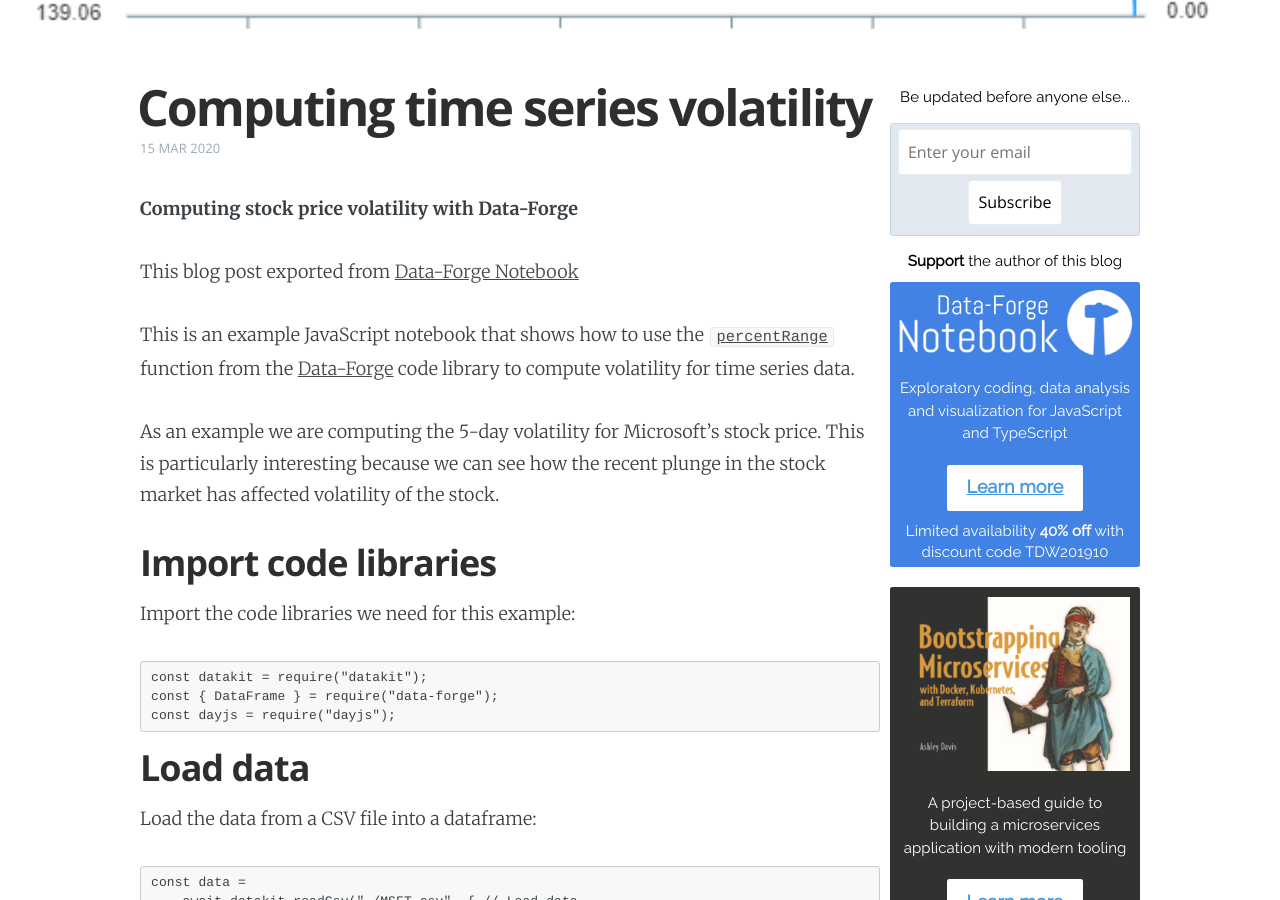
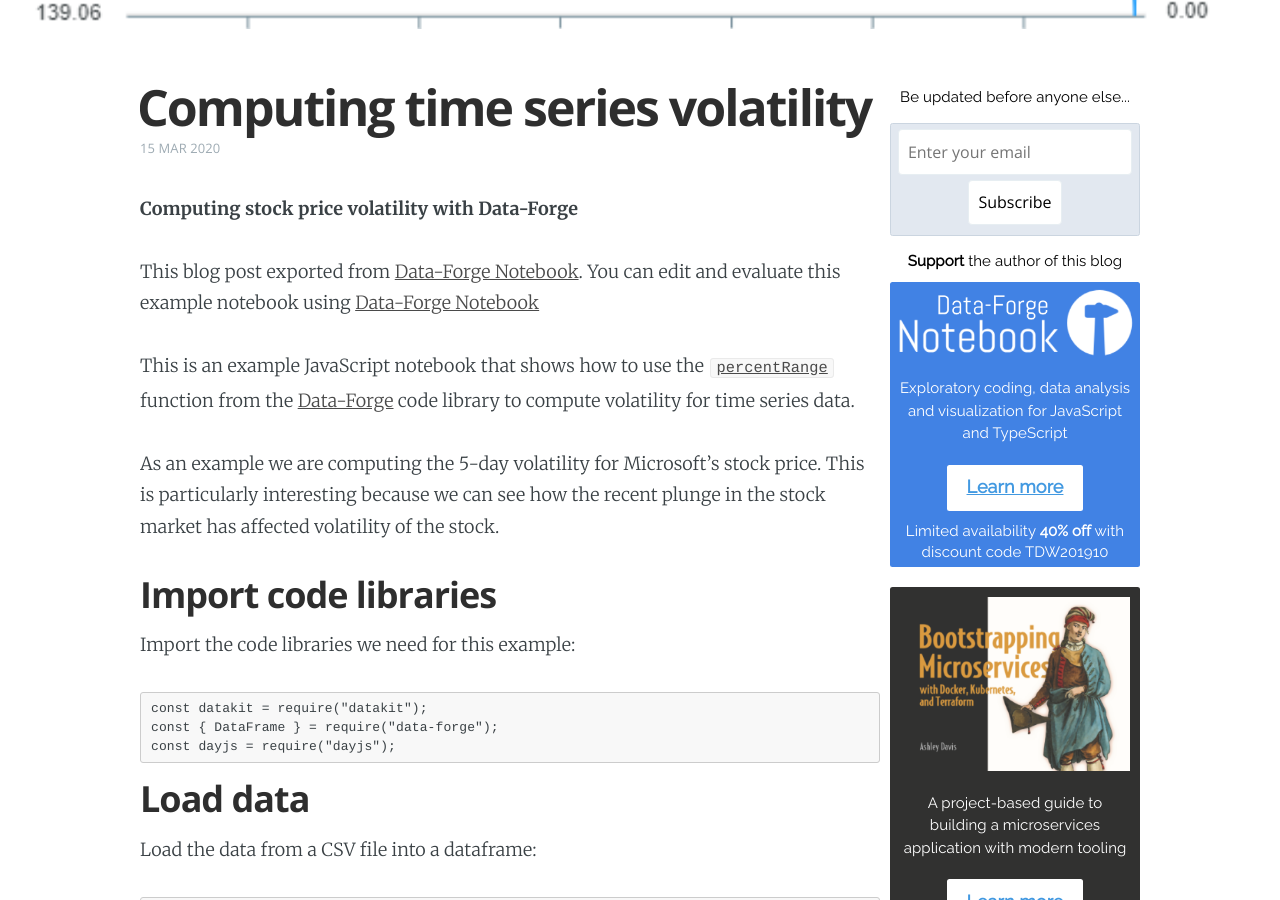
Before and after one commit to ashleydavis/the-data-wrangler-blog, a Jekyll site: the page built from _posts/2020-03-15-time-series-volatility.md, in a window 1280 px wide and 900 px high, scrolled down 466 px. Built offline with Jekyll 4.4.1, drawn with Linux system fonts in a browser that asks for light colours; comment, search, counter and statistics services are not loaded.

Commit message:
Link to DFN.

```diff
--- a/_posts/2020-03-15-time-series-volatility.md
+++ b/_posts/2020-03-15-time-series-volatility.md
@@ -14,7 +14,8 @@
 
 **Computing stock price volatility with Data-Forge**
 
-This blog post exported from [Data-Forge Notebook](http://www.data-forge-notebook.com)
+This blog post exported from [Data-Forge Notebook](http://www.data-forge-notebook.com).
+You can edit and evaluate this example notebook using [Data-Forge Notebook](http://www.data-forge-notebook.com)
 
 This is an example JavaScript notebook that shows how to use the [`percentRange`](https://data-forge.github.io/data-forge-ts/classes/series.html#percentrange) function from the [Data-Forge](http://www.data-forge-js.com/) code library to compute volatility for time series data.
 
```
